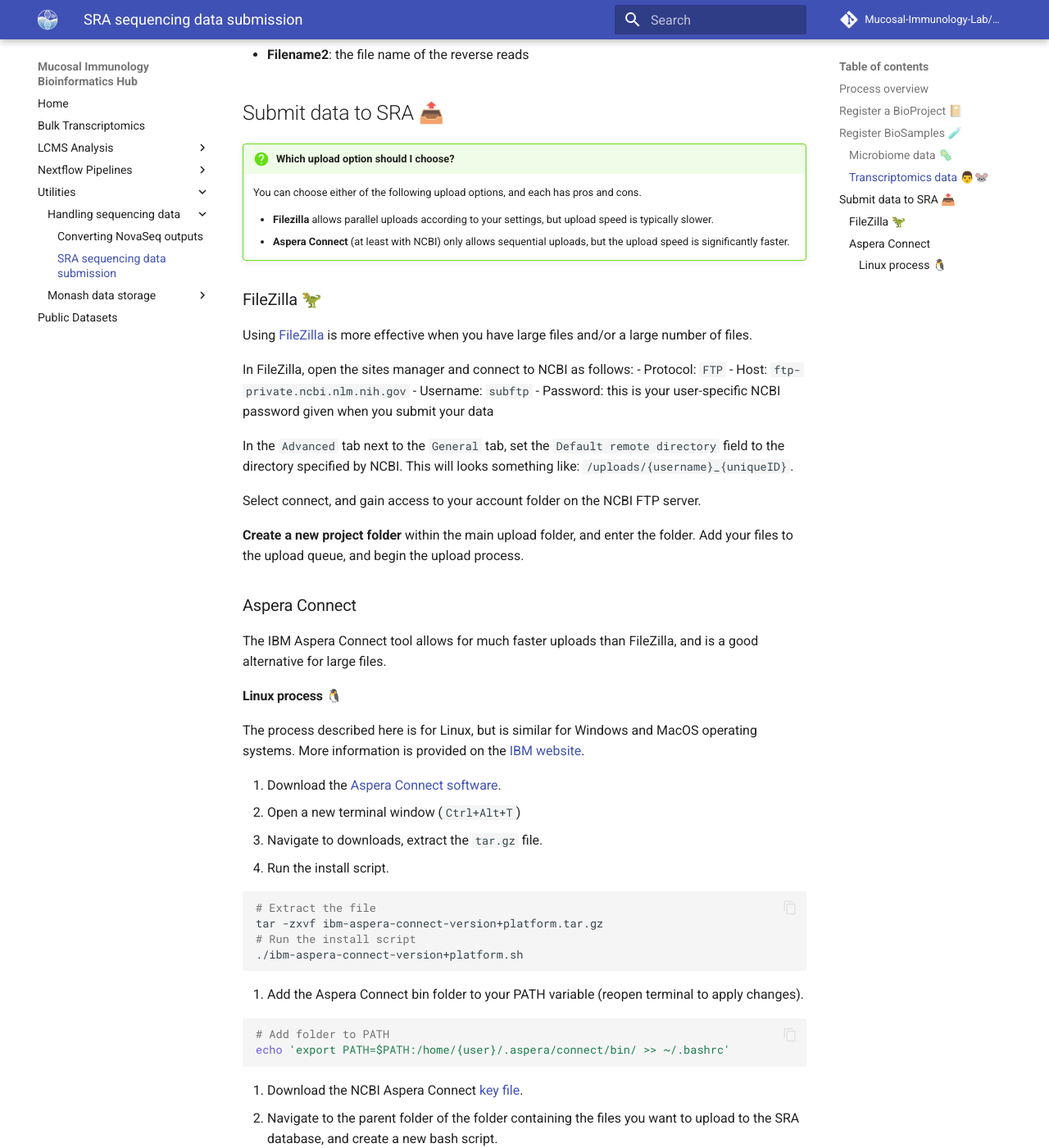
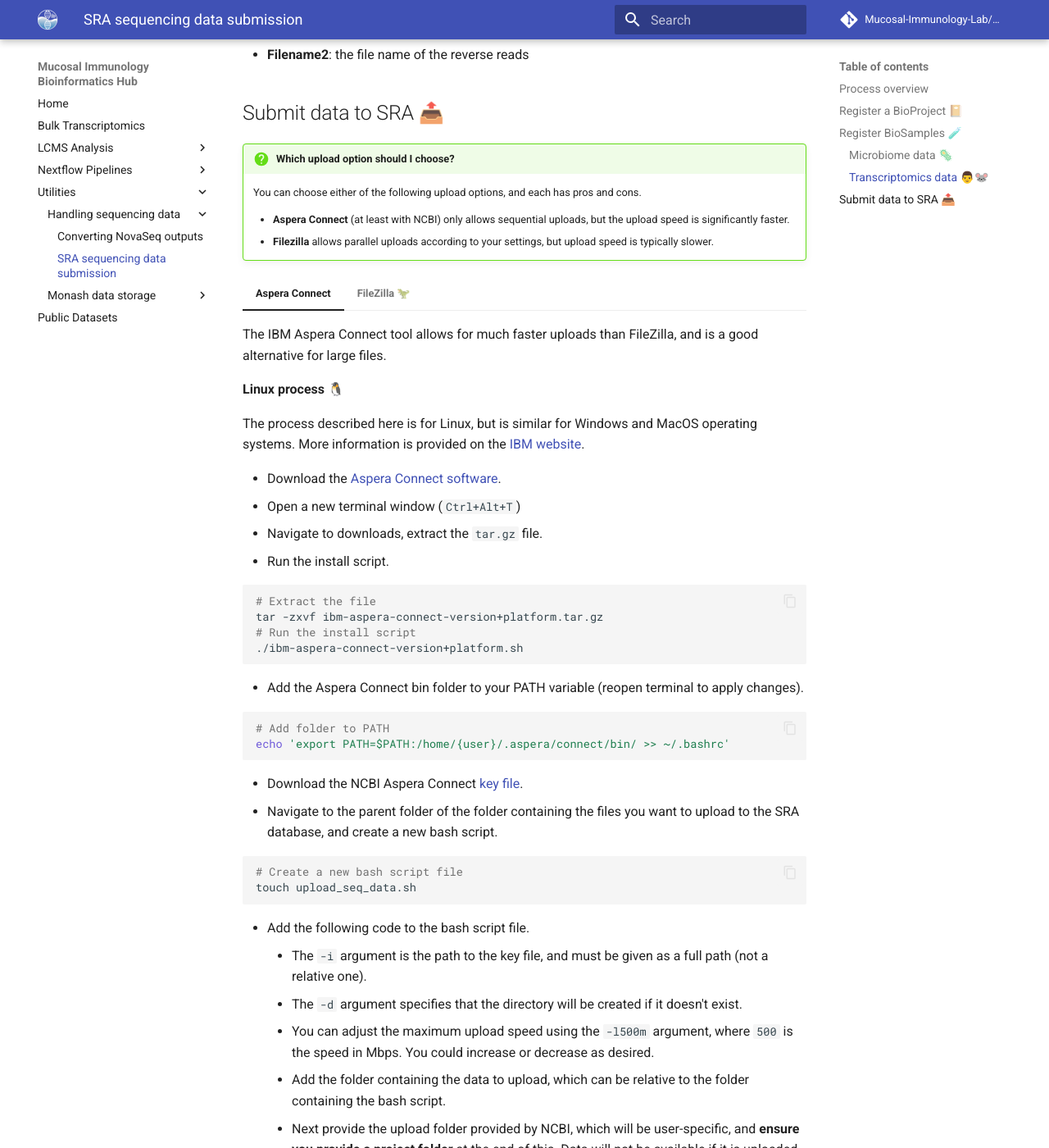
Before and after one commit to mucosal-immunology-lab/bioinformatics-hub, an MkDocs documentation site: the page built from docs/Utilities/sra-data-submission.md, in a window 1280 px wide and 1400 px high, scrolled down 3504 px. Shown: the whole window at 82% size. Built offline with MkDocs 1.6.1 and Material for MkDocs 9.7.7, drawn with Linux system fonts in a browser that asks for light colours; emoji names are drawn with the system emoji font; some of the changed lines change nothing that is shown; some of the changed text lies outside the part shown.

Commit message:
Minor edits to the SRA data submission page

````diff
--- a/docs/Utilities/sra-data-submission.md
+++ b/docs/Utilities/sra-data-submission.md
@@ -104,75 +104,82 @@
 
     You can choose either of the following upload options, and each has pros and cons.
 
+    - **Aspera Connect** (at least with NCBI) only allows sequential uploads, but the upload speed is significantly faster.
     - **Filezilla** allows parallel uploads according to your settings, but upload speed is typically slower.
-    - **Aspera Connect** (at least with NCBI) only allows sequential uploads, but the upload speed is significantly faster.
 
-### FileZilla 🦖
+=== "Aspera Connect"
 
-Using [FileZilla](https://filezilla-project.org/) is more effective when you have large files and/or a large number of files.
+    The IBM Aspera Connect tool allows for much faster uploads than FileZilla, and is a good alternative for large files.
 
-In FileZilla, open the sites manager and connect to NCBI as follows:
-- Protocol: `FTP`
-- Host: `ftp-private.ncbi.nlm.nih.gov`
-- Username: `subftp`
-- Password: this is your user-specific NCBI password given when you submit your data
+    **Linux process** 🐧
 
-In the `Advanced` tab next to the `General` tab, set the `Default remote directory` field to the directory specified by NCBI. This will looks something like: `/uploads/{username}_{uniqueID}`.
+    The process described here is for Linux, but is similar for Windows and MacOS operating systems. More information is provided on the [IBM website](https://www.ibm.com/docs/en/aspera-connect/4.2?topic=suc-installation).
 
-Select connect, and gain access to your account folder on the NCBI FTP server.
+    -  Download the [Aspera Connect software](https://www.ibm.com/aspera/connect/).
+    -  Open a new terminal window (`Ctrl+Alt+T`)
+    -  Navigate to downloads, extract the `tar.gz` file.
+    -  Run the install script.
 
-**Create a new project folder** within the main upload folder, and enter the folder. Add your files to the upload queue, and begin the upload process.
+    ```bash
+    # Extract the file
+    tar -zxvf ibm-aspera-connect-version+platform.tar.gz
+    # Run the install script
+    ./ibm-aspera-connect-version+platform.sh
+    ```
 
-### Aspera Connect
+    - Add the Aspera Connect bin folder to your PATH variable (reopen terminal to apply changes).
 
-The IBM Aspera Connect tool allows for much faster uploads than FileZilla, and is a good alternative for large files.
+    ```bash
+    # Add folder to PATH
+    echo 'export PATH=$PATH:/home/{user}/.aspera/connect/bin/ >> ~/.bashrc'
+    ```
 
-#### Linux process 🐧
+    - Download the NCBI Aspera Connect [key file](https://submit.ncbi.nlm.nih.gov/preload/aspera_key/).
+    - Navigate to the parent folder of the folder containing the files you want to upload to the SRA database, and create a new bash script.
 
-The process described here is for Linux, but is similar for Windows and MacOS operating systems. More information is provided on the [IBM website](https://www.ibm.com/docs/en/aspera-connect/4.2?topic=suc-installation).
+    ```bash
+    # Create a new bash script file
+    touch upload_seq_data.sh
+    ```
 
-1.  Download the [Aspera Connect software](https://www.ibm.com/aspera/connect/).
-2.  Open a new terminal window (`Ctrl+Alt+T`)
-3.  Navigate to downloads, extract the `tar.gz` file.
-4.  Run the install script.
+    - Add the following code to the bash script file.
+        - The `-i` argument is the path to the key file, and must be given as a full path (not a relative one).
+        - The `-d` argument specifies that the directory will be created if it doesn't exist.
+        - You can adjust the maximum upload speed using the `-l500m` argument, where `500` is the speed in Mbps. You could increase or decrease as desired.
+        - Add the folder containing the data to upload, which can be relative to the folder containing the bash script.
+        -  Next provide the upload folder provided by NCBI, which will be user-specific, and **ensure you provide a project folder** at the end of this. Data will not be available if it is uploaded into the main uploads folder.
 
-```bash
-# Extract the file
-tar -zxvf ibm-aspera-connect-version+platform.tar.gz
-# Run the install script
-./ibm-aspera-connect-version+platform.sh
-```
+    !!! warning "Seriously... remember to specify a new folder 👀"
 
-5. Add the Aspera Connect bin folder to your PATH variable (reopen terminal to apply changes).
+        If you don't specify a folder (`{name-of-project}`) after the main directory path, your files will be uploaded to the main user directory.
+        Your files will then not be available for any SRA submission, and you will have to re-upload everything.
 
-```bash
-# Add folder to PATH
-echo 'export PATH=$PATH:/home/{user}/.aspera/connect/bin/ >> ~/.bashrc'
-```
+        `subasp@upload.ncbi.nlm.nih.gov:uploads/{user-specific-ID}/{name-of-project}`
 
-6. Download the NCBI Aspera Connect [key file](https://submit.ncbi.nlm.nih.gov/preload/aspera_key/).
-7. Navigate to the parent folder of the folder containing the files you want to upload to the SRA database, and create a new bash script.
+    ```bash title="upload_seq_data.sh"
+    #!/bin/bash
+    ascp -i {/full/path/to/key-file/aspera.openssh} -QT -l500m -k1 -d {./name-of-seq-data-folder} subasp@upload.ncbi.nlm.nih.gov:uploads/{user-specific-ID}/{name-of-project}
+    ```
 
-```bash
-# Create a new bash script file
-touch upload_seq_data.sh
-```
+    - Run the bash script, and upload all files. The default settings will allow you to resume uploads if they are interrupted, and it will not overwrite files that are identical in the destination folder.
 
-8. Add the following code to the bash script file.
--   The `-i` argument is the path to the key file, and must be given as a full path (not a relative one).
--   The `-d` argument specifies that the directory will be created if it doesn't exist.
--   You can adjust the maximum upload speed using the `-l500m` argument, where `500` is the speed in Mbps. You could increase or decrease as desired.
--   Add the folder containing the data to upload, which can be relative to the folder containing the bash script.
--   Next provide the upload folder provided by NCBI, which will be user-specific, and **ensure you provide a project folder** at the end of this. Data will not be available if it is uploaded into the main uploads folder.
+    ```bash
+    # Run script
+    bash upload_seq_data.sh
+    ```
 
-```bash title="upload_seq_data.sh"
-#!/bin/bash
-ascp -i {/full/path/to/key-file/aspera.openssh} -QT -l500m -k1 -d {./name-of-seq-data-folder} subasp@upload.ncbi.nlm.nih.gov:uploads/{user-specific-ID}/{name-of-project}
-```
+=== "FileZilla 🦖"
 
-9. Run the bash script, and upload all files. The default settings will allow you to resume uploads if they are interrupted, and it will not overwrite files that are identical in the destination folder.
+    Using [FileZilla](https://filezilla-project.org/) is more effective when you have large files and/or a large number of files.
 
-```bash
-# Run script
-bash upload_seq_data.sh
-```
+    In FileZilla, open the sites manager and connect to NCBI as follows:
+    - Protocol: `FTP`
+    - Host: `ftp-private.ncbi.nlm.nih.gov`
+    - Username: `subftp`
+    - Password: this is your user-specific NCBI password given when you submit your data
+
+    In the `Advanced` tab next to the `General` tab, set the `Default remote directory` field to the directory specified by NCBI. This will looks something like: `/uploads/{username}_{uniqueID}`.
+
+    Select connect, and gain access to your account folder on the NCBI FTP server.
+
+    **Create a new project folder** within the main upload folder, and enter the folder. Add your files to the upload queue, and begin the upload process.
````
